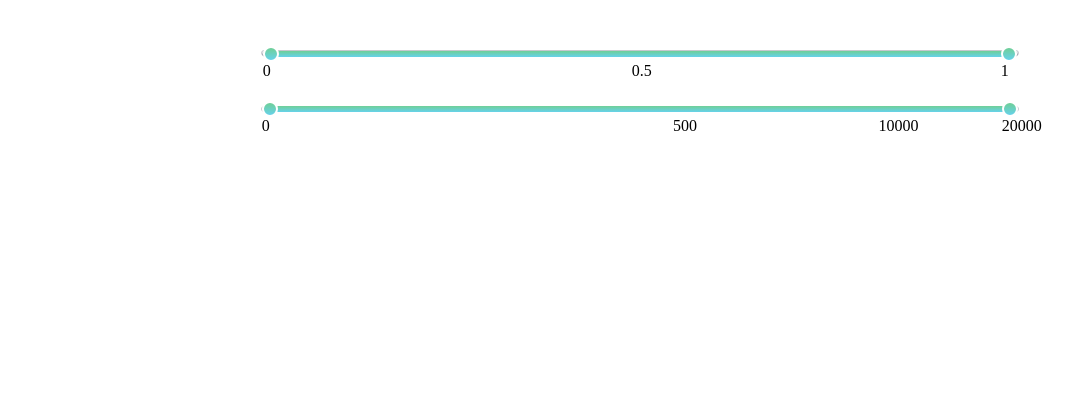
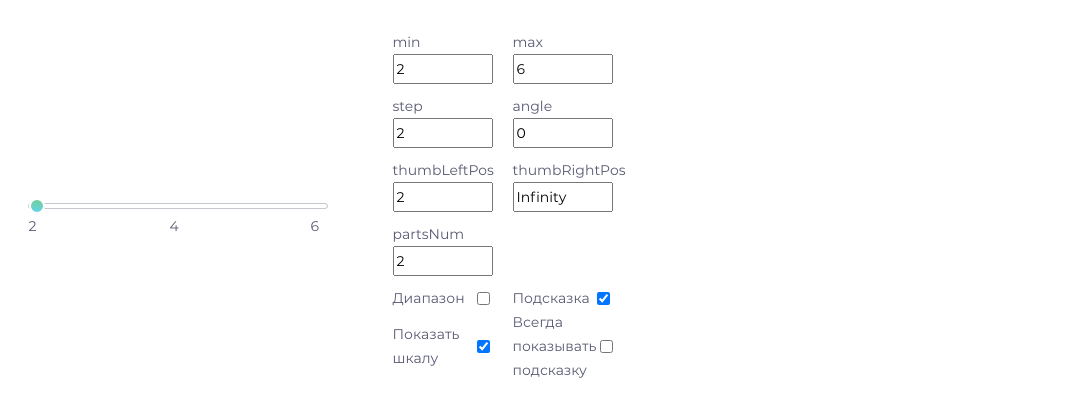
Before and after one commit to GrigorenkoSergey/Slider, a website built with webpack: page src/index.pug in a window 1280 px wide. Shown: the whole page, without its empty margins (0-1077 px from the left). Built offline with nearby package versions, Linux system fonts and the light colour scheme.

```diff
--- a/src/assets/blocks/main-page/components/binded-input.ts
+++ b/src/assets/blocks/main-page/components/binded-input.ts
@@ -1,3 +1,4 @@
+// eslint-disable-next-line @typescript-eslint/no-unused-vars
 import debuggerPoint from '../../helpers/debugger-point';
 import EventObserver from '../../helpers/event-observer';
 import Presenter from '../../slider/components/presenter/presenter';
@@ -43,9 +44,7 @@
 
     try {
       this.slider.setOptions({[this.prop]: newValue});
-      if (debuggerPoint.start == 1 && this.prop === 'thumbLeftPos' && this.slider.getOptions().thumbLeftPos != 50 ) debugger;
       this.broadcast(String(this.prop), newValue);
-      // console.log(this.prop);
     } catch {
       this.slider.setOptions({[this.prop]: oldValue});
       this.setValue(oldValue)
--- a/src/assets/blocks/main-page/components/slider-options-palette.ts
+++ b/src/assets/blocks/main-page/components/slider-options-palette.ts
@@ -15,6 +15,8 @@
   range: BindedInput = null;
   hintAboveThumb: BindedInput = null;
   showScale: BindedInput = null;
+  hintAlwaysShow: BindedInput = null;
+  partsNum: BindedInput = null;
 
   constructor(elem: HTMLDivElement, slider: Presenter) {
     this.el = elem;
--- a/src/assets/blocks/main-page/main-page.pug
+++ b/src/assets/blocks/main-page/main-page.pug
@@ -1,9 +1,9 @@
 extends ../template/template.pug
 
 
-block content
-  div.slider(style="width: 60%; margin: 50px auto")
-  div.slider1(style="width: 60%; margin: 50px auto")
+//- block content
+//-   div.slider(style="width: 60%; margin: 50px auto")
+//-   div.slider1(style="width: 60%; margin: 50px auto")
 
 mixin example(num)
   - let wrapper = "example" + num;
@@ -27,10 +27,15 @@
   -
     var titleName = 'SLIDERS'
     var optionsInputs = ["min", "max", "step", "angle",
-      "thumbLeftPos", "thumbRightPos", "parts"];
-    var optionsCheckbox = [["range", "Диапазон"], ["hintAboveThumb", "Подсказка"], ["showScale", "Покaзать шкалу"]];
+      "thumbLeftPos", "thumbRightPos", "partsNum"];
+    var optionsCheckbox = [
+      ["range", "Диапазон"],
+      ["hintAboveThumb", "Подсказка"],
+      ["showScale", "Покaзать шкалу"],
+      ["hintAlwaysShow", "Всегда показывать подсказку"]
+      ];
 
-//- block content
+block content
 
   .examples
     +example(1)
--- a/src/assets/blocks/main-page/main-page.ts
+++ b/src/assets/blocks/main-page/main-page.ts
@@ -1,4 +1,3 @@
-/*
 import './main-page.scss';
 import '../helpers/types';
 import '../slider/slider';
@@ -24,6 +23,8 @@
 }
 // let slider1 = $('.slider1').slider(options1);
 let slider1 = new Presenter(options1);
+const palette1 = new SliderOptionsPalette(document.querySelector('.example1'), slider1);
+console.log(palette1)
 /*
 let options2 = {
   min: 100,
@@ -75,7 +76,6 @@
 }
 let slider4 = $('.slider4').slider(options4);
 
-const palette1 = new SliderOptionsPalette(document.querySelector('.example1'), slider1);
 console.log(palette1)
 const palette2 = new SliderOptionsPalette(document.querySelector('.example2'), slider2);
 const palette3 = new SliderOptionsPalette(document.querySelector('.example3'), slider3);
@@ -154,6 +154,7 @@
 */
 
 
+/*
 import View from '../slider/components/view/view';
 import Presenter from '../slider/components/presenter/presenter';
 let options = {
@@ -172,3 +173,4 @@
 const model = presenter.model;
 debugger;
 model.setOptions({ticks: {500: 100, 10000: 150, 20000: 180}, range: true});
+*/
--- a/src/assets/blocks/slider/components/model/model.ts
+++ b/src/assets/blocks/slider/components/model/model.ts
@@ -121,7 +121,7 @@
         const fnA = ticksRange[i - 1] ? ticksRange[i - 1] : this.min;
         const fnB = ticksRange[i];
 
-        return this._takeStepIntoAccount((offset - a) * (fnB - fnA) / (b - a) + fnA);
+        return (offset - a) * (fnB - fnA) / (b - a) + fnA;
       }
     }
   }
@@ -143,10 +143,6 @@
         return (x - fnA) * (b - a) / (fnB - fnA) + a;
       }
     }
-  }
-
-  private _takeStepIntoAccount(x: number): number {
-    return Math.round((x - this.min) / this.step) * this.step + this.min;
   }
 
   private _handleOption(key: string, value: any, expectant: Obj) {
--- a/src/assets/blocks/slider/components/presenter/presenter.ts
+++ b/src/assets/blocks/slider/components/presenter/presenter.ts
@@ -42,6 +42,7 @@
     view.addSubscriber('thumbMousedown', this);
     view.addSubscriber('thumbMousemove', this);
     view.addSubscriber('thumbMouseup', this);
+    view.addSubscriber('partsNum', this);
 
     model.addSubscriber('min', this);
     model.addSubscriber('max', this);
@@ -51,8 +52,7 @@
     model.addSubscriber('range', this);
     model.addSubscriber('ticks', this);
 
-    this.handleTicks();
-    this.scaleValues();
+    this.setOptions(options);
   }
 
   setOptions(options: Obj) {
@@ -79,13 +79,13 @@
 
     view.setHintValue(
       view.thumbs.thumbLeft,
-      String(Math.round(model.findValue(view.thumbs.thumbLeftOffset)
-      )));
+      String(model.thumbLeftPos),
+    );
 
     view.setHintValue(
       view.thumbs.thumbRight,
-      String(Math.round(model.findValue(view.thumbs.thumbRightOffset)
-      )));
+      String(model.thumbRightPos),
+    );
 
     const anchorValues = this.view.scale.parts.map(value => Math.round(model.findValue(value)));
     view.setAnchorValues(anchorValues);
--- a/src/assets/blocks/slider/components/view/view.ts
+++ b/src/assets/blocks/slider/components/view/view.ts
@@ -114,7 +114,6 @@
     publicOtions.forEach((key) => obj[key] = this[<keyof this>key]);
     return obj;
   }
-
 
   update(eventType: string, data: any): this {
     // если View подписан сам на себя, то он должен выходить из
```
Also changed, not shown: test/presenter-spec.ts (+65 -3 lines).
